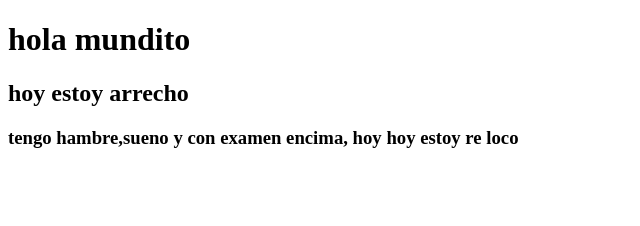
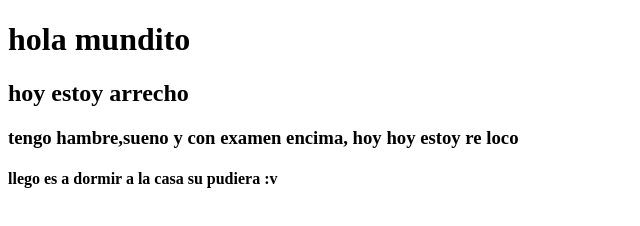
Before and after one commit to juank338/proyecto2, a plain HTML site: page index.html in a window 1280 px wide. Shown: the whole page, without its empty margins (0-640 px from the left). Drawn offline with Linux system fonts and the light colour scheme.

Commit message:
agregado el h4

```diff
--- a/index.html
+++ b/index.html
@@ -9,5 +9,6 @@
     <h1>hola mundito</h1>
     <h2>hoy estoy arrecho</h2>
     <h3>tengo hambre,sueno y con examen encima, hoy hoy estoy re loco</h3>
+    <h4>llego es a dormir a la casa su pudiera :v </h4>
 </body>
 </html>
```
